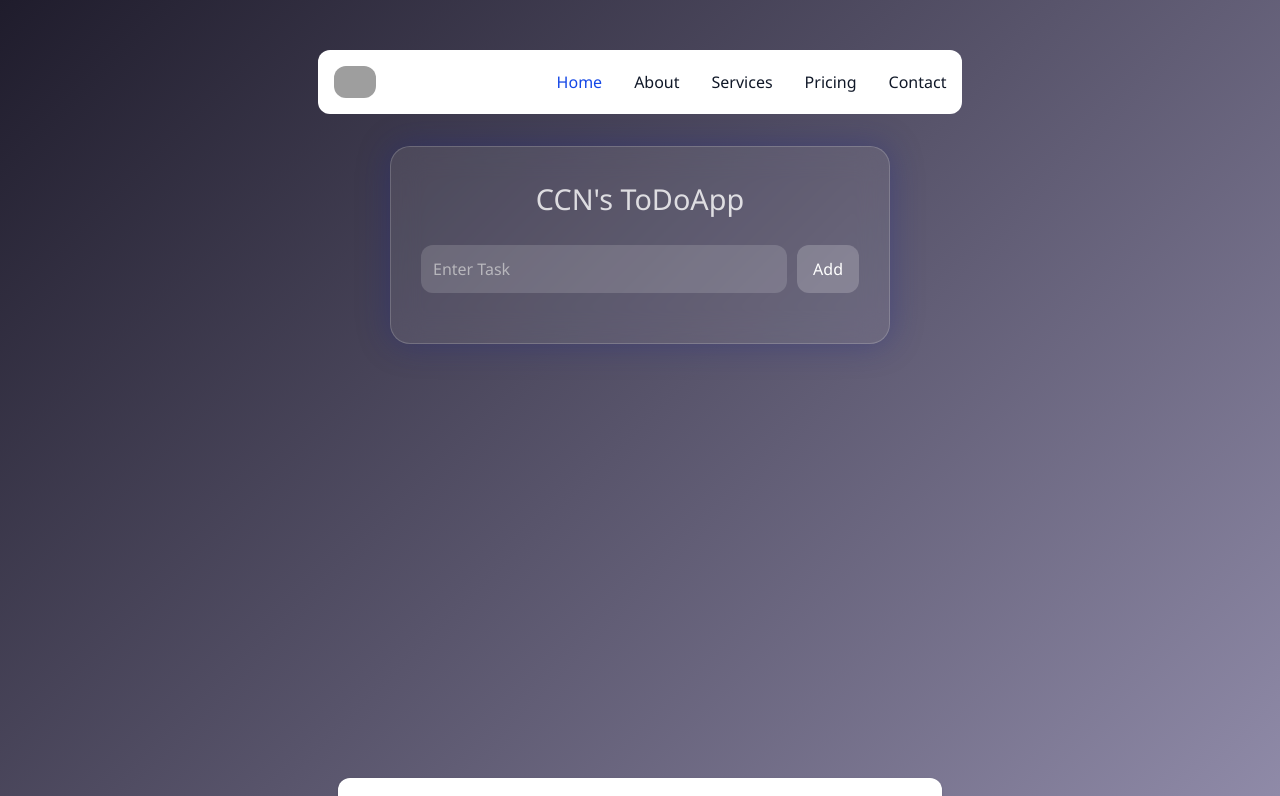
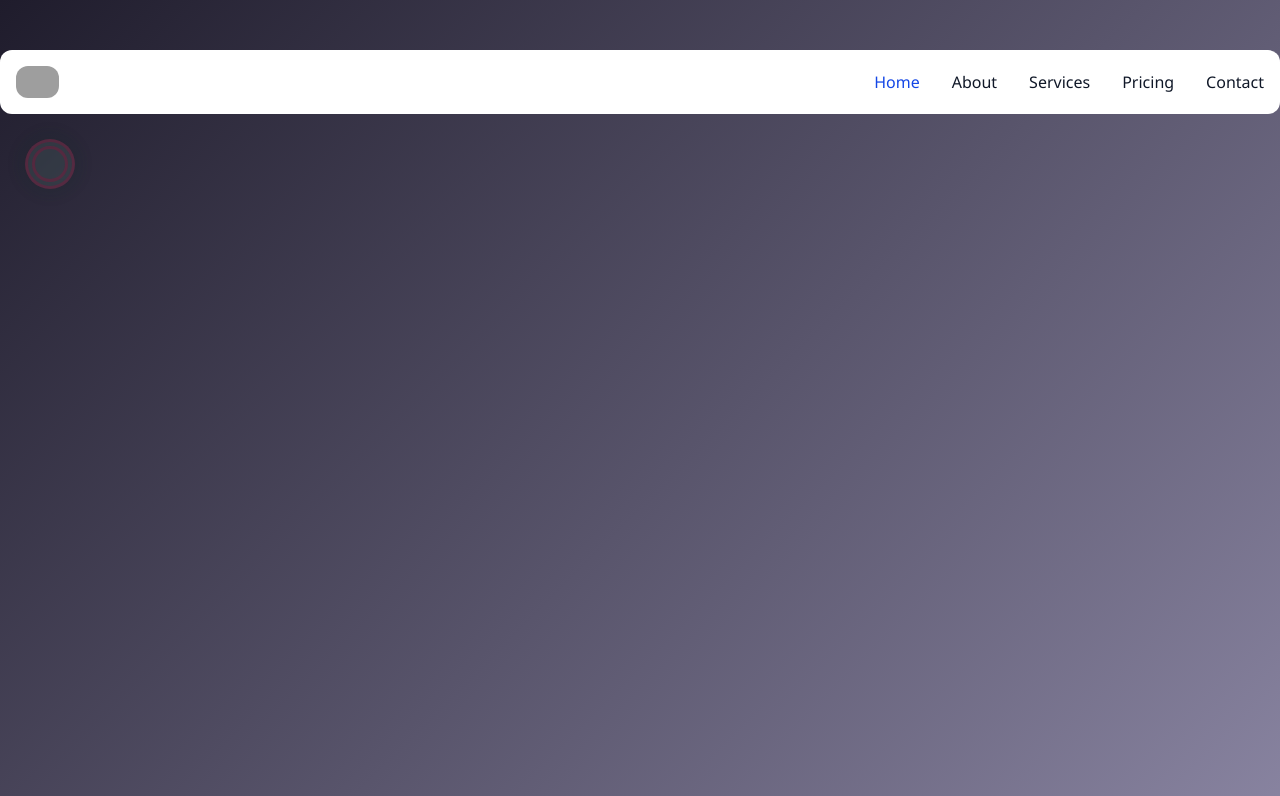
Before and after one commit to aakku106/4thSemTranning_REACT, a React (Vite) app in the folder day2/: page / in a window 1280 px wide. Shown: the top 796 px of the page. Built offline with nearby package versions, Linux system fonts and the light colour scheme; grey boxes are pictures that could not be loaded.

Commit message:
curser simulator

```diff
--- a/day2/src/Components/NewTodo.jsx
+++ b/day2/src/Components/NewTodo.jsx
@@ -3,7 +3,7 @@ import { Task } from "./project3/Task.jsx"
 export let ToDo = () => {
   return (
     <>
-      <TODO />
+      <Task />
     </>
   )
 }
--- a/day2/src/Components/project3/Task.jsx
+++ b/day2/src/Components/project3/Task.jsx
@@ -1,5 +1,32 @@
-import { useState } from "react"
+import { useState } from "react";
 
 export let Task = () => {
-  const [num, setNum] = useState({ x: 0, y: 0 })
-}
+  const [cord, setCord] = useState({ x: 50, y: 50 });
+
+  function Move(e) {
+    setCord({ x: e.clientX, y: e.clientY });
+  }
+
+  return (
+    <div
+      onPointerMove={Move}
+      style={{
+        position: "relative",
+        width: "100vw",
+        height: "100vh",
+        overflow: "hidden",
+        pointerEvents: " none !important",
+        cursor: 'none'
+      }}
+    >
+      <div
+        className="control"
+        style={{
+          position: "absolute",
+          top: `${cord.y}px`,
+          left: `${cord.x}px`,
+        }}
+      ></div>
+    </div >
+  );
+};
--- a/day2/src/style/style.css
+++ b/day2/src/style/style.css
@@ -86,3 +86,16 @@
 footer {
   bottom: 0 !important;
 }
+
+.control {
+  position: absolute;
+  background-color: rgba(147, 226, 180, 0.098);
+  transform: translateX(-50%) translateY(-50%);
+  box-shadow: 0px 0px 10px 10px rgba(0, 50, 37, 0.078);
+  backdrop-filter: blur(5px);
+  width: 50px;
+  height: 50px;
+  border-radius: 50%;
+  border: 10px double rgba(154, 12, 59, 0.317);
+  pointer-events: none !important;
+}
```
